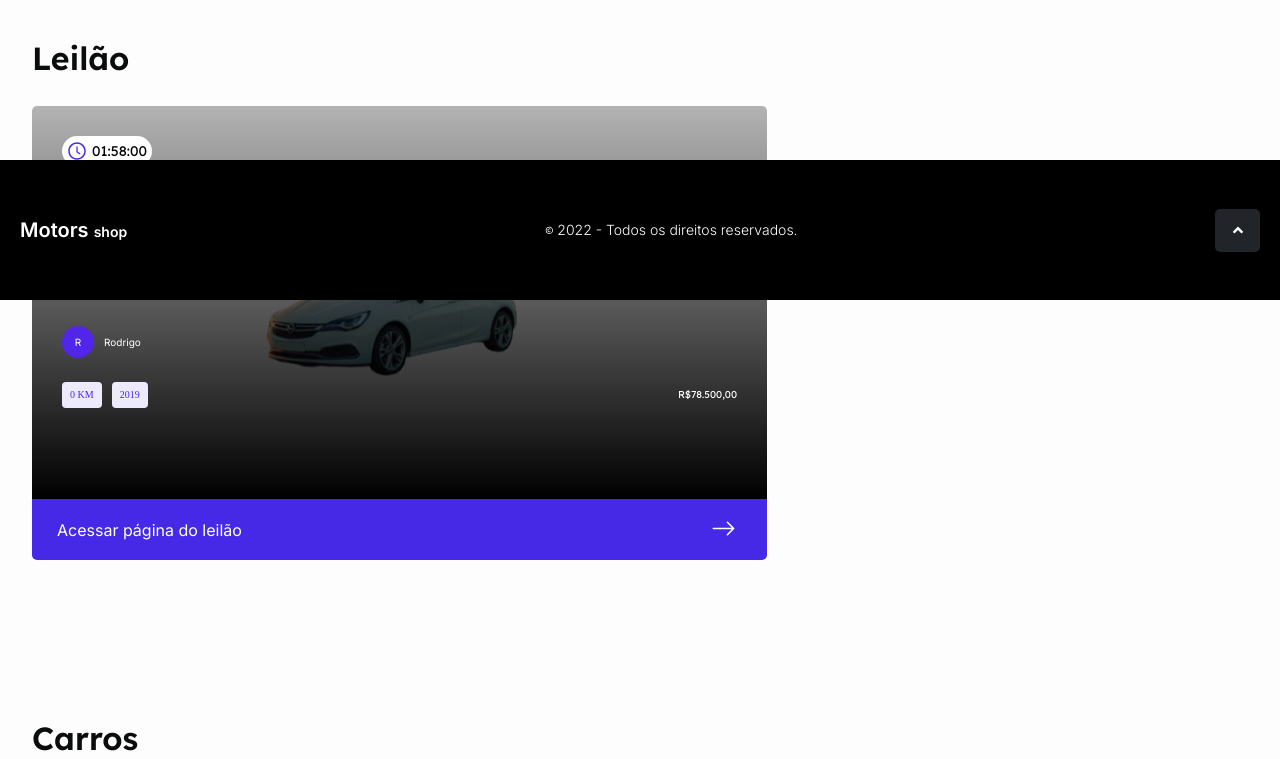
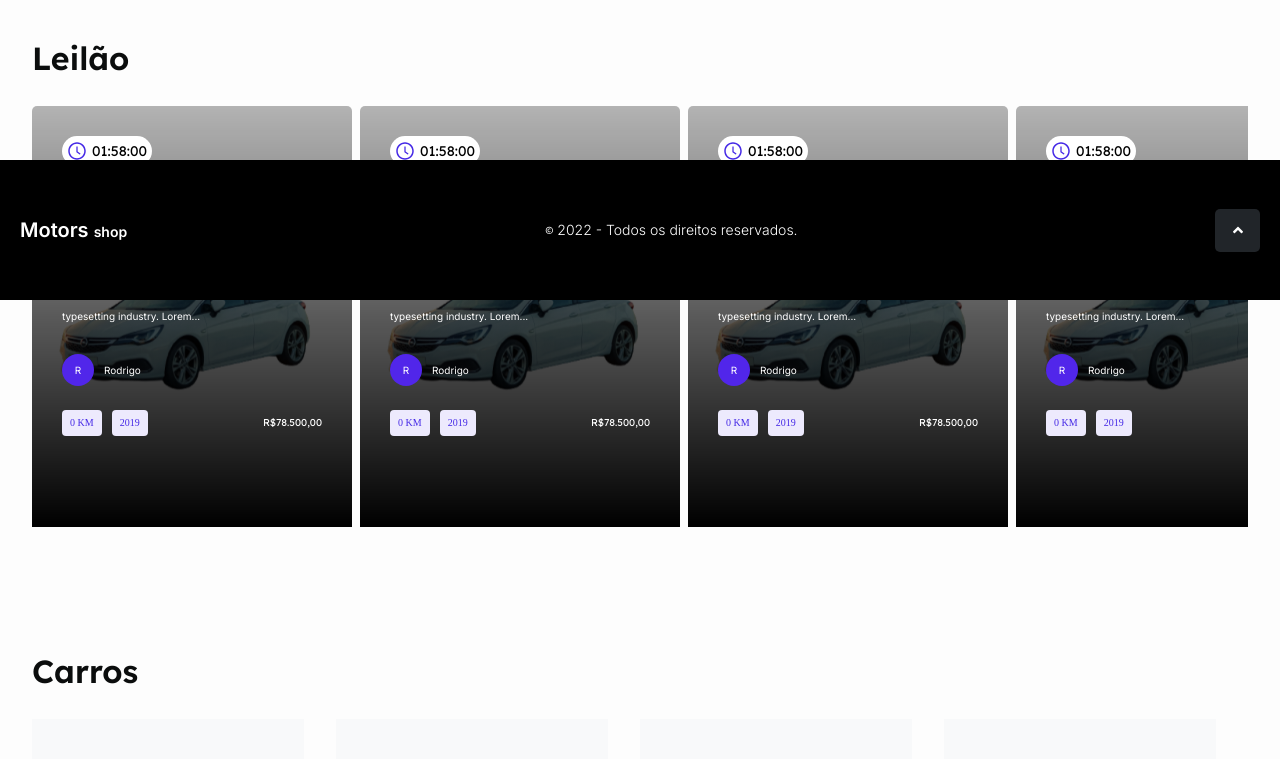
Before and after one commit to Motors-M6-Kenzie-Academy/Front-end, a React (Create React App) app: page / in a window 1280 px wide. Shown: the part 500-1259 px from the top of the page. Built offline with nearby package versions, Linux system fonts and the light colour scheme.

Commit message:
Feat: implementação de scrollbar no container dos card

```diff
--- a/src/pages/Home/index.tsx
+++ b/src/pages/Home/index.tsx
@@ -31,7 +31,12 @@ export const Home = () => {
 
         <div className="leilao" id="leilao">
           <h2 className="title-section">Leilão</h2>
-          <div className="scroll-card">
+          <div className="scroll-card-leilao">
+            <ProductCardAuction />
+            <ProductCardAuction />
+            <ProductCardAuction />
+            <ProductCardAuction />
+            <ProductCardAuction />
             <ProductCardAuction />
           </div>
         </div>
@@ -39,11 +44,25 @@ export const Home = () => {
           <h2 className="title-section">Carros</h2>
           <div className="scroll-card-cars">
             <ProductCard />
+            <ProductCard />
+            <ProductCard />
+            <ProductCard />
+            <ProductCard />
+            <ProductCard />
+            <ProductCard />
+            <ProductCard />
           </div>
         </div>
         <div className="motorsbike" id="motorsbike">
           <h2 className="title-section">Motos</h2>
           <div className="scroll-card-motorsbike">
+            <ProductCard />
+            <ProductCard />
+            <ProductCard />
+            <ProductCard />
+            <ProductCard />
+            <ProductCard />
+            <ProductCard />
             <ProductCard />
           </div>
         </div>
--- a/src/pages/Home/styles.ts
+++ b/src/pages/Home/styles.ts
@@ -12,8 +12,6 @@ export const MainContainer = styled.main`
   display: flex;
   flex-direction: column;
   justify-content: center;
-
-  margin-bottom: 5rem;
 
   background-color: var(--gray10);
 
@@ -77,10 +75,7 @@ export const MainContainer = styled.main`
   }
 
   .leilao {
-    height: 65vh;
-
     padding: 4rem 2rem;
-    margin-bottom: 10rem;
 
     .title-section {
       font-family: var(--lexend);
@@ -93,15 +88,14 @@ export const MainContainer = styled.main`
       color: var(--gray0);
     }
 
-    .scroll-card {
+    .scroll-card-leilao {
       display: flex;
-      gap: 2rem;
-    }
+      gap: 0.5rem;
 
-    @media only screen and (max-width: 414px) {
-      .scroll-card {
-        display: flex;
-        gap: 0.3rem;
+      overflow-x: auto;
+
+      ::-webkit-scrollbar {
+        width: 0;
       }
     }
   }
@@ -109,7 +103,6 @@ export const MainContainer = styled.main`
   .cars {
     width: 100%;
     padding: 4rem 2rem;
-    margin-bottom: 8rem;
 
     .title-section {
       font-family: var(--lexend);
@@ -125,21 +118,19 @@ export const MainContainer = styled.main`
     .scroll-card-cars {
       display: flex;
       gap: 2rem;
-    }
 
-    @media only screen and (max-width: 414px) {
-      .scroll-card {
-        display: flex;
-        gap: 0.3rem;
+      overflow-x: auto;
+
+      ::-webkit-scrollbar {
+        width: 0;
       }
-
-      margin-bottom: -3rem;
     }
   }
 
   .motorsbike {
     width: 100%;
     padding: 4rem 2rem;
+    margin-bottom: 7rem;
 
     .title-section {
       font-family: var(--lexend);
@@ -155,12 +146,11 @@ export const MainContainer = styled.main`
     .scroll-card-motorsbike {
       display: flex;
       gap: 2rem;
-    }
 
-    @media only screen and (max-width: 414px) {
-      .scroll-card {
-        display: flex;
-        gap: 0.3rem;
+      overflow-x: auto;
+
+      ::-webkit-scrollbar {
+        width: 0;
       }
     }
   }
```
